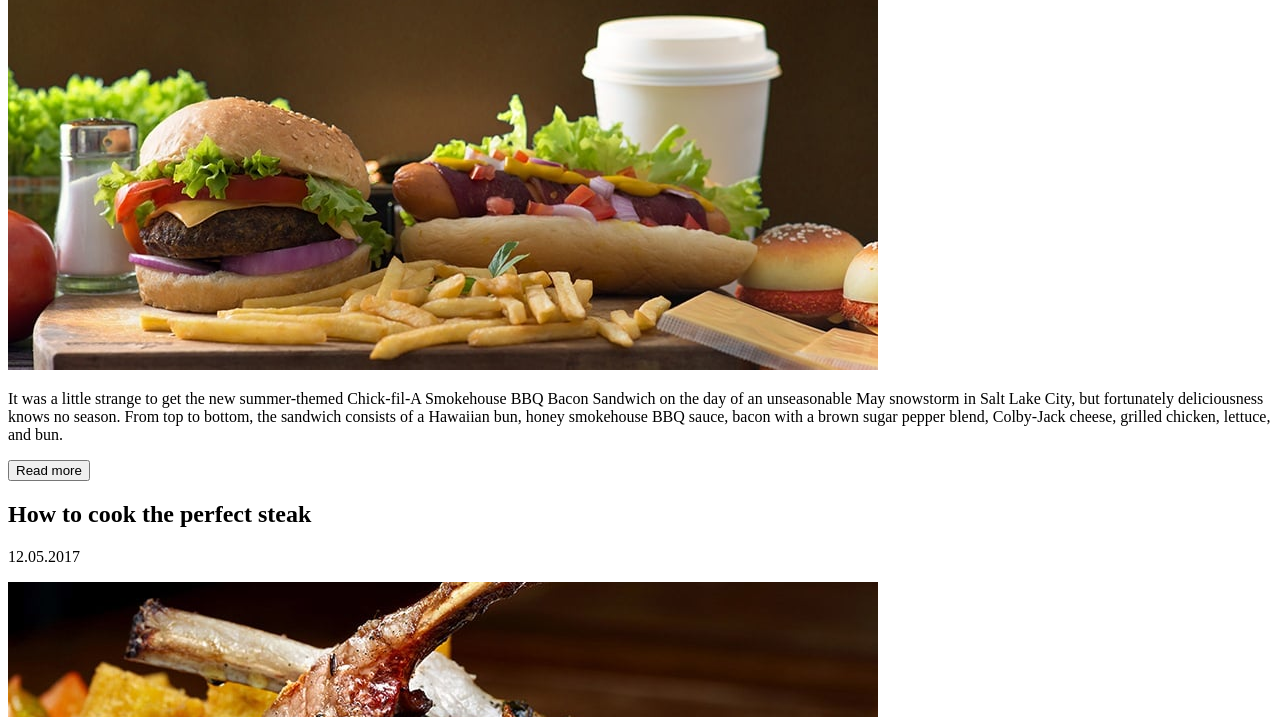
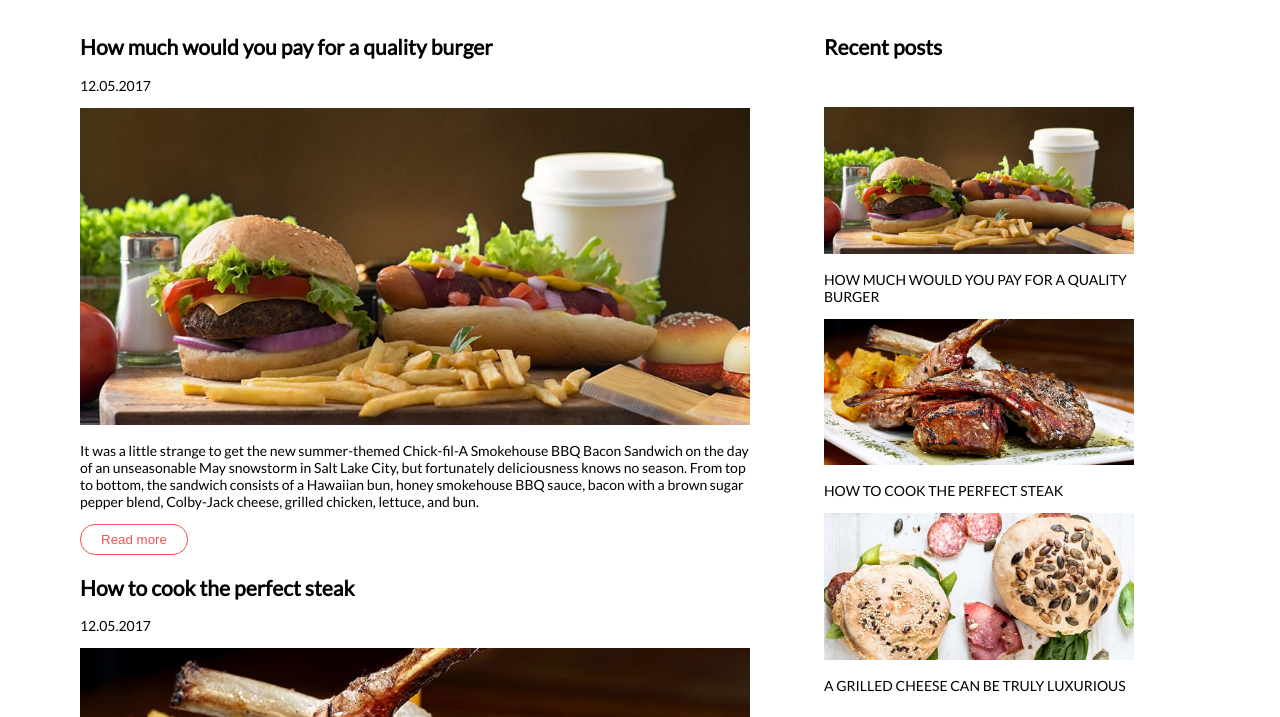
Before and after one commit to Sergij-P/Web_labs, a plain HTML site: page Lab_1/Food/Index.html in a window 1280 px wide. Shown: the part 203-920 px from the top of the page. Drawn offline with Linux system fonts and the light colour scheme.

Commit message:
Update and rename food-page.html to Index.html

```diff
--- a/Lab_1/Food/food-page.html
+++ b/Lab_1/Food/Index.html
@@ -3,7 +3,7 @@
 <head>
     <meta charset="UTF-8">
     <title>Food Page</title>
-    <link rel="stylesheet" href="food-page.css">
+    <link rel="stylesheet" href="Style.css">
 </head>
 <body>
 <header>
```
